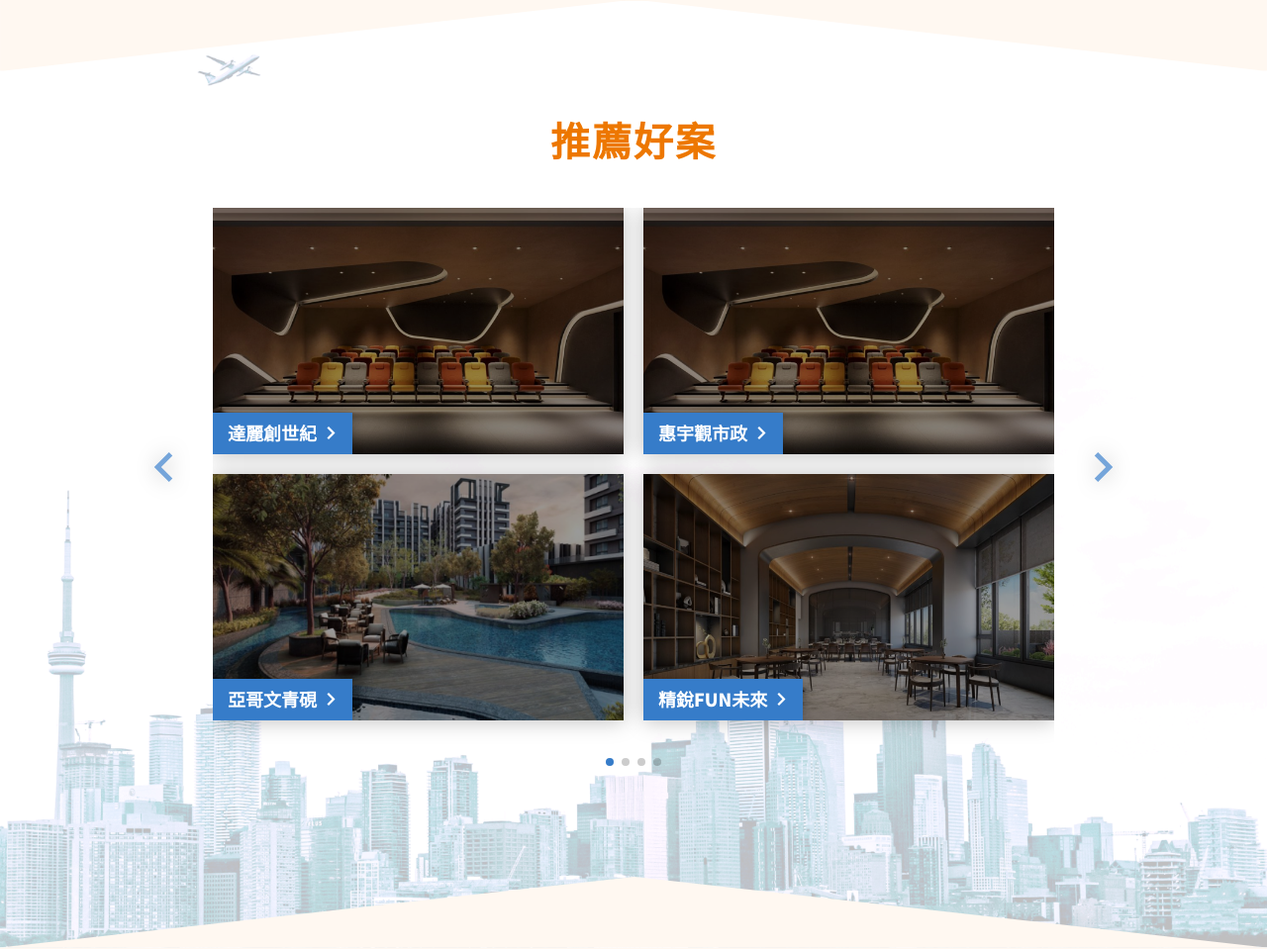
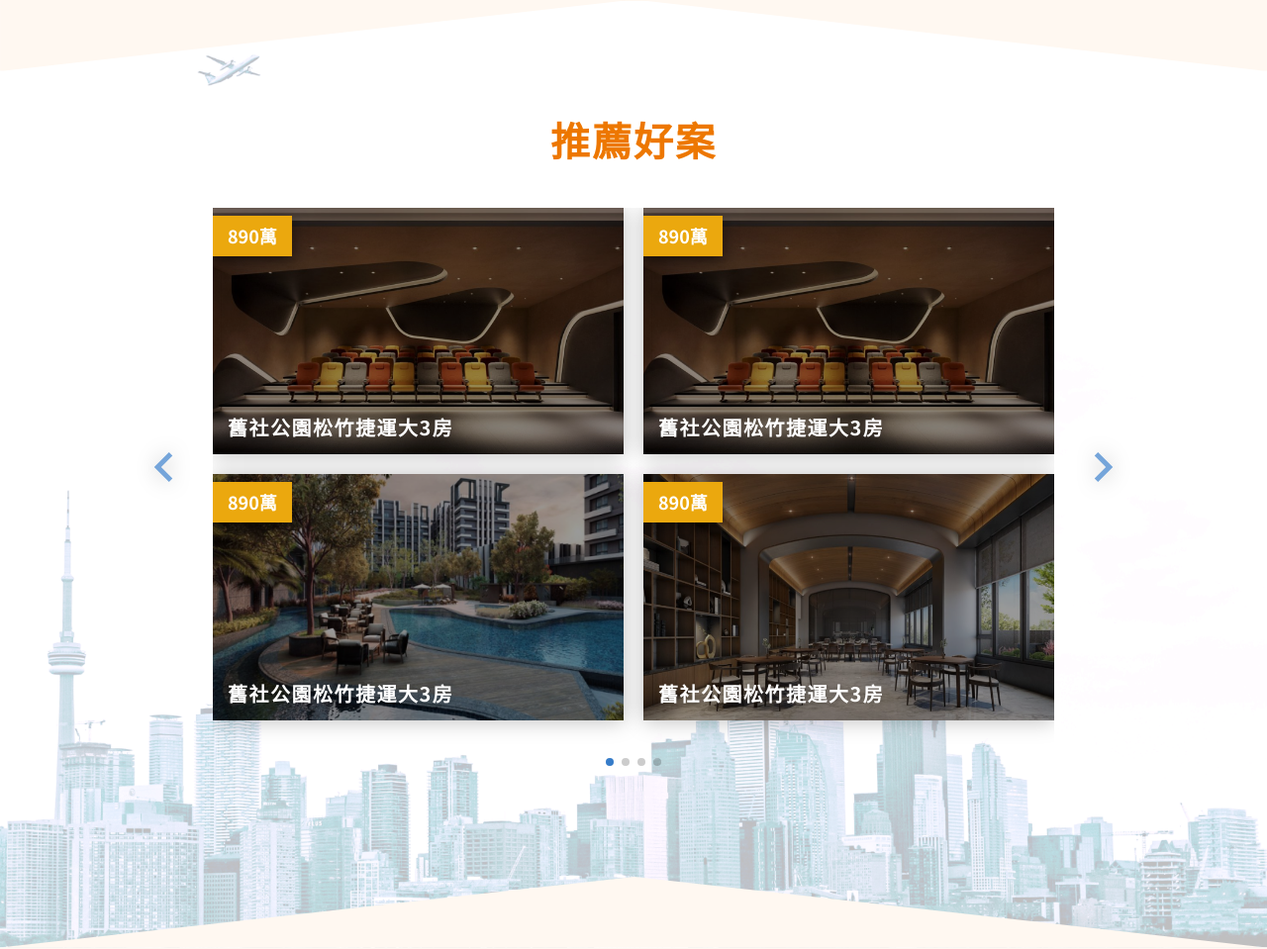
Before and after one commit to yl3030/century21, a PHP site: page / in a window 1280 px wide. Shown: the part 1303-2262 px from the top of the page at 99% size. Run offline with PHP 8.4, Linux system fonts and the light colour scheme.

Commit message:
contact,footer,recc

```diff
--- a/index.php
+++ b/index.php
@@ -203,14 +203,16 @@
                           alt=""
                         />
                         <div class="hover-box"></div>
-                        <div class="recc-title d-flex align-items-center">
+                        <!-- <div class="recc-title d-flex align-items-center">
                           <h4 class="m-0">達麗創世紀</h4>
                           <img
                             class="arrow"
                             src="./public/img/arrow-white.svg"
                             alt=""
                           />
-                        </div>
+                        </div> -->
+                        <div class="case-name">舊社公園松竹捷運大3房</div>
+                        <div class="price">890萬</div>
                       </div>
                     </div>
                     <!-- 第一則 end -->
@@ -224,14 +226,12 @@
                           alt=""
                         />
                         <div class="hover-box"></div>
-                        <div class="recc-title d-flex align-items-center">
+                        <!-- <div class="recc-title d-flex align-items-center">
                           <h4 class="m-0">亞哥文青硯</h4>
-                          <img
-                            class="arrow"
-                            src="./public/img/arrow-white.svg"
-                            alt=""
-                          />
-                        </div>
+                          <img class="arrow" src="./public/img/arrow-white.svg" alt=""/>
+                        </div> -->
+                        <div class="case-name">舊社公園松竹捷運大3房</div>
+                        <div class="price">890萬</div>
                       </div>
                     </div>
                     <!-- 第二則 end -->
@@ -248,14 +248,12 @@
                           alt=""
                         />
                         <div class="hover-box"></div>
-                        <div class="recc-title d-flex align-items-center">
+                        <!-- <div class="recc-title d-flex align-items-center">
                           <h4 class="m-0">惠宇觀市政</h4>
-                          <img
-                            class="arrow"
-                            src="./public/img/arrow-white.svg"
-                            alt=""
-                          />
-                        </div>
+                          <img class="arrow" src="./public/img/arrow-white.svg" alt=""/>
+                        </div> -->
+                        <div class="case-name">舊社公園松竹捷運大3房</div>
+                        <div class="price">890萬</div>
                       </div>
                     </div>
                     <!-- 第三則 end -->
@@ -269,14 +267,12 @@
                           alt=""
                         />
                         <div class="hover-box"></div>
-                        <div class="recc-title d-flex align-items-center">
+                        <!-- <div class="recc-title d-flex align-items-center">
                           <h4 class="m-0">精銳FUN未來</h4>
-                          <img
-                            class="arrow"
-                            src="./public/img/arrow-white.svg"
-                            alt=""
-                          />
-                        </div>
+                          <img class="arrow" src="./public/img/arrow-white.svg" alt=""/>
+                        </div> -->
+                        <div class="case-name">舊社公園松竹捷運大3房</div>
+                        <div class="price">890萬</div>
                       </div>
                     </div>
                     <!-- 第四則 end -->
@@ -293,14 +289,12 @@
                           alt=""
                         />
                         <div class="hover-box"></div>
-                        <div class="recc-title d-flex align-items-center">
+                        <!-- <div class="recc-title d-flex align-items-center">
                           <h4 class="m-0">遠雄寬寓</h4>
-                          <img
-                            class="arrow"
-                            src="./public/img/arrow-white.svg"
-                            alt=""
-                          />
-                        </div>
+                          <img class="arrow" src="./public/img/arrow-white.svg" alt=""/>
+                        </div> -->
+                        <div class="case-name">舊社公園松竹捷運大3房</div>
+                        <div class="price">890萬</div>
                       </div>
                     </div>
                     <!-- 第五則 end -->
@@ -314,14 +308,12 @@
                           alt=""
                         />
                         <div class="hover-box"></div>
-                        <div class="recc-title d-flex align-items-center">
+                        <!-- <div class="recc-title d-flex align-items-center">
                           <h4 class="m-0">達麗創世紀</h4>
-                          <img
-                            class="arrow"
-                            src="./public/img/arrow-white.svg"
-                            alt=""
-                          />
-                        </div>
+                          <img class="arrow" src="./public/img/arrow-white.svg" alt=""/>
+                        </div> -->
+                        <div class="case-name">舊社公園松竹捷運大3房</div>
+                        <div class="price">890萬</div>
                       </div>
                     </div>
                     <!-- 第六則 end -->
@@ -338,14 +330,12 @@
                           alt=""
                         />
                         <div class="hover-box"></div>
-                        <div class="recc-title d-flex align-items-center">
+                        <!-- <div class="recc-title d-flex align-items-center">
                           <h4 class="m-0">亞哥文青硯</h4>
-                          <img
-                            class="arrow"
-                            src="./public/img/arrow-white.svg"
-                            alt=""
-                          />
-                        </div>
+                          <img class="arrow" src="./public/img/arrow-white.svg" alt=""/>
+                        </div> -->
+                        <div class="case-name">舊社公園松竹捷運大3房</div>
+                        <div class="price">890萬</div>
                       </div>
                     </div>
                     <!-- 第七則 end -->
@@ -359,14 +349,12 @@
                           alt=""
                         />
                         <div class="hover-box"></div>
-                        <div class="recc-title d-flex align-items-center">
+                        <!-- <div class="recc-title d-flex align-items-center">
                           <h4 class="m-0">惠宇觀市政</h4>
-                          <img
-                            class="arrow"
-                            src="./public/img/arrow-white.svg"
-                            alt=""
-                          />
-                        </div>
+                          <img class="arrow" src="./public/img/arrow-white.svg" alt=""/>
+                        </div> -->
+                        <div class="case-name">舊社公園松竹捷運大3房</div>
+                        <div class="price">890萬</div>
                       </div>
                     </div>
                     <!-- 第八則 end -->
--- a/public/css/style.css
+++ b/public/css/style.css
@@ -509,6 +509,42 @@ table.table-third .table-content {
 .reccomand .swiper-box .RSwiper .recc .content .content-box .recc-title .arrow {
   margin-left: 8px;
   width: 13px;
+}
+
+.reccomand .swiper-box .RSwiper .recc .content .content-box .case-name {
+  color: #fff;
+  font-size: 20px;
+  font-weight: 700;
+  position: absolute;
+  left: 0;
+  bottom: 0;
+  letter-spacing: 1.5px;
+  display: -webkit-box;
+  display: -ms-flexbox;
+  display: flex;
+  -webkit-box-align: center;
+      -ms-flex-align: center;
+          align-items: center;
+  -webkit-box-pack: justify;
+      -ms-flex-pack: justify;
+          justify-content: space-between;
+  width: 100%;
+  padding: 0 15px 15px;
+  text-shadow: 0 1px 5px rgba(0, 0, 0, 0.2);
+  width: 100%;
+}
+
+.reccomand .swiper-box .RSwiper .recc .content .content-box .price {
+  color: #fff;
+  position: absolute;
+  -webkit-box-shadow: 0 5px 15px rgba(0, 0, 0, 0.55);
+          box-shadow: 0 5px 15px rgba(0, 0, 0, 0.55);
+  padding: 10px 15px;
+  top: 8px;
+  left: 0;
+  background-color: #eba80e;
+  font-size: 18px;
+  font-weight: 700;
 }
 
 .reccomand .swiper-box .RSwiper .recc .content .content-box:hover .pic {
--- a/public/css/style.scss
+++ b/public/css/style.scss
@@ -433,6 +433,33 @@ table {
                 margin-left: 8px;
                 width: 13px;
               }
+            }
+            .case-name{
+              color: #fff;
+              font-size: 20px;
+              font-weight: 700;
+              position: absolute;
+              left: 0;
+              bottom: 0;
+              letter-spacing: 1.5px;
+              display: flex;
+              align-items: center;
+              justify-content: space-between;
+              width: 100%;
+              padding: 0 15px 15px;
+              text-shadow: 0 1px 5px rgba(0,0,0,0.2);
+              width: 100%;
+            }
+            .price {
+              color: #fff;
+              position: absolute;
+              box-shadow: 0 5px 15px rgba(0, 0, 0, 0.55);
+              padding: 10px 15px;
+              top: 8px;
+              left: 0;
+              background-color: #eba80e;
+              font-size: 18px;
+              font-weight: 700;
             }
             &:hover {
               .pic {
```
Also changed, not shown: 1 other file.
